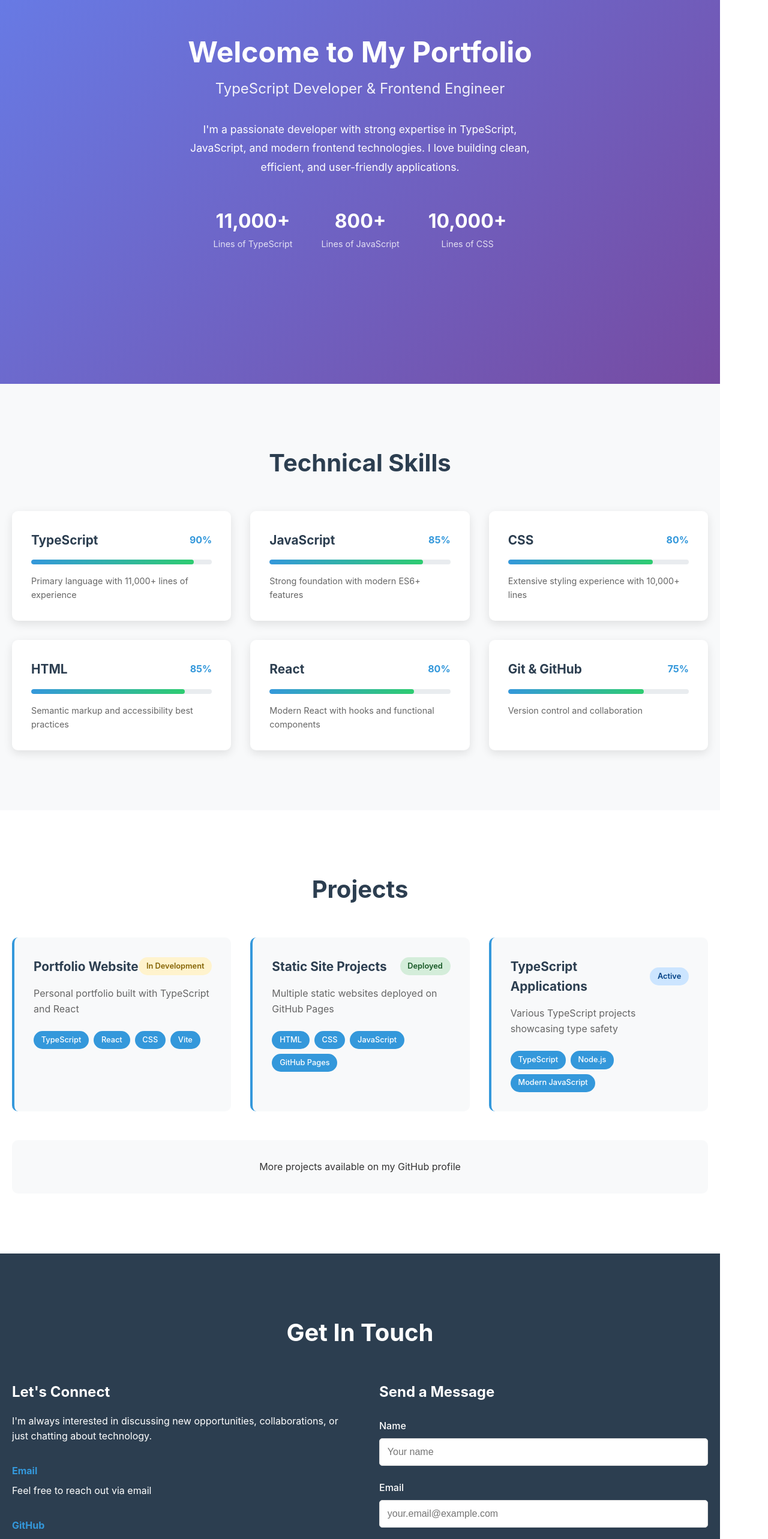
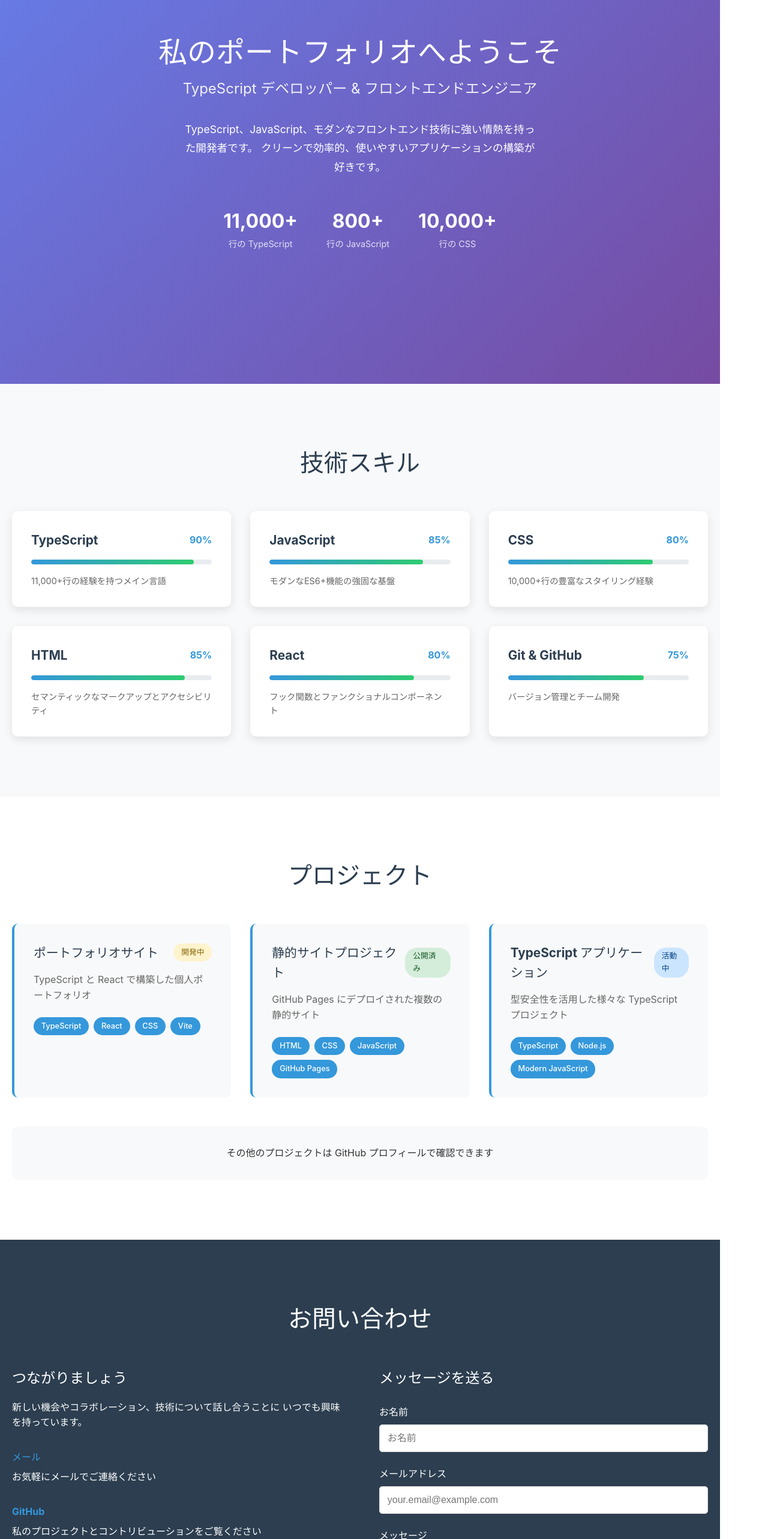
Before and after one commit to jobjohn/my-portfolio-page, a React (Vite) app: page / in a window 1280 px wide. Shown: the part 160-2726 px from the top of the page at 60% size. Built offline with nearby package versions, Linux system fonts and the light colour scheme.

Commit message:
コンポーネント内のテキストを日本語に翻訳し、ユーザーインターフェースのローカライズを行いました。具体的には、ホーム、プロジェクト、スキル、連絡先セクションのタイトルや説明文を日本語に変更しました。

```diff
--- a/src/components/Contact.tsx
+++ b/src/components/Contact.tsx
@@ -4,44 +4,44 @@ const Contact: React.FC = () => {
   return (
     <section id="contact" className="contact-section">
       <div className="container">
-        <h2 className="section-title">Get In Touch</h2>
+        <h2 className="section-title">お問い合わせ</h2>
         <div className="contact-content">
           <div className="contact-info">
-            <h3>Let's Connect</h3>
+            <h3>つながりましょう</h3>
             <p>
-              I'm always interested in discussing new opportunities,
-              collaborations, or just chatting about technology.
+              新しい機会やコラボレーション、技術について話し合うことに
+              いつでも興味を持っています。
             </p>
             <div className="contact-methods">
               <div className="contact-method">
-                <h4>Email</h4>
-                <p>Feel free to reach out via email</p>
+                <h4>メール</h4>
+                <p>お気軽にメールでご連絡ください</p>
               </div>
               <div className="contact-method">
                 <h4>GitHub</h4>
-                <p>Check out my projects and contributions</p>
+                <p>私のプロジェクトとコントリビューションをご覧ください</p>
               </div>
               <div className="contact-method">
                 <h4>LinkedIn</h4>
-                <p>Connect with me professionally</p>
+                <p>プロフェッショナルなネットワークでつながりましょう</p>
               </div>
             </div>
           </div>
           <div className="contact-form">
-            <h3>Send a Message</h3>
+            <h3>メッセージを送る</h3>
             <form className="contact-form-container">
               <div className="form-group">
-                <label htmlFor="name">Name</label>
+                <label htmlFor="name">お名前</label>
                 <input
                   type="text"
                   id="name"
                   name="name"
                   required
-                  placeholder="Your name"
+                  placeholder="お名前"
                 />
               </div>
               <div className="form-group">
-                <label htmlFor="email">Email</label>
+                <label htmlFor="email">メールアドレス</label>
                 <input
                   type="email"
                   id="email"
@@ -51,17 +51,17 @@ const Contact: React.FC = () => {
                 />
               </div>
               <div className="form-group">
-                <label htmlFor="message">Message</label>
+                <label htmlFor="message">メッセージ</label>
                 <textarea
                   id="message"
                   name="message"
                   rows={5}
                   required
-                  placeholder="Your message here..."
+                  placeholder="メッセージをここに入力してください..."
                 ></textarea>
               </div>
               <button type="submit" className="submit-btn">
-                Send Message
+                メッセージを送信
               </button>
             </form>
           </div>
--- a/src/components/Home.tsx
+++ b/src/components/Home.tsx
@@ -5,24 +5,24 @@ const Home: React.FC = () => {
     <section id="home" className="home-section">
       <div className="container">
         <div className="home-content">
-          <h1 className="home-title">Welcome to My Portfolio</h1>
-          <p className="home-subtitle">TypeScript Developer & Frontend Engineer</p>
+          <h1 className="home-title">私のポートフォリオへようこそ</h1>
+          <p className="home-subtitle">TypeScript デベロッパー & フロントエンドエンジニア</p>
           <p className="home-description">
-            I'm a passionate developer with strong expertise in TypeScript, JavaScript, and modern frontend technologies.
-            I love building clean, efficient, and user-friendly applications.
+            TypeScript、JavaScript、モダンなフロントエンド技術に強い情熱を持った開発者です。
+            クリーンで効率的、使いやすいアプリケーションの構築が好きです。
           </p>
           <div className="home-stats">
             <div className="stat">
               <span className="stat-number">11,000+</span>
-              <span className="stat-label">Lines of TypeScript</span>
+              <span className="stat-label">行の TypeScript</span>
             </div>
             <div className="stat">
               <span className="stat-number">800+</span>
-              <span className="stat-label">Lines of JavaScript</span>
+              <span className="stat-label">行の JavaScript</span>
             </div>
             <div className="stat">
               <span className="stat-number">10,000+</span>
-              <span className="stat-label">Lines of CSS</span>
+              <span className="stat-label">行の CSS</span>
             </div>
           </div>
         </div>
--- a/src/components/Projects.tsx
+++ b/src/components/Projects.tsx
@@ -3,35 +3,35 @@ import React from 'react';
 const Projects: React.FC = () => {
   const projects = [
     {
-      title: 'Portfolio Website',
-      description: 'Personal portfolio built with TypeScript and React',
+      title: 'ポートフォリオサイト',
+      description: 'TypeScript と React で構築した個人ポートフォリオ',
       technologies: ['TypeScript', 'React', 'CSS', 'Vite'],
-      status: 'In Development'
+      status: '開発中'
     },
     {
-      title: 'Static Site Projects',
-      description: 'Multiple static websites deployed on GitHub Pages',
+      title: '静的サイトプロジェクト',
+      description: 'GitHub Pages にデプロイされた複数の静的サイト',
       technologies: ['HTML', 'CSS', 'JavaScript', 'GitHub Pages'],
-      status: 'Deployed'
+      status: '公開済み'
     },
     {
-      title: 'TypeScript Applications',
-      description: 'Various TypeScript projects showcasing type safety',
+      title: 'TypeScript アプリケーション',
+      description: '型安全性を活用した様々な TypeScript プロジェクト',
       technologies: ['TypeScript', 'Node.js', 'Modern JavaScript'],
-      status: 'Active'
+      status: '活動中'
     }
   ];
 
   return (
     <section id="projects" className="projects-section">
       <div className="container">
-        <h2 className="section-title">Projects</h2>
+        <h2 className="section-title">プロジェクト</h2>
         <div className="projects-grid">
           {projects.map((project, index) => (
             <div key={index} className="project-card">
               <div className="project-header">
                 <h3 className="project-title">{project.title}</h3>
-                <span className={`project-status status-${project.status.toLowerCase().replace(' ', '-')}`}>
+                <span className={`project-status status-${project.status === '開発中' ? 'in-development' : project.status === '公開済み' ? 'deployed' : 'active'}`}>
                   {project.status}
                 </span>
               </div>
@@ -45,7 +45,7 @@ const Projects: React.FC = () => {
           ))}
         </div>
         <div className="github-link">
-          <p>More projects available on my GitHub profile</p>
+          <p>その他のプロジェクトは GitHub プロフィールで確認できます</p>
         </div>
       </div>
     </section>
--- a/src/components/Skills.tsx
+++ b/src/components/Skills.tsx
@@ -5,39 +5,39 @@ const Skills: React.FC = () => {
     {
       name: 'TypeScript',
       level: 90,
-      description: 'Primary language with 11,000+ lines of experience'
+      description: '11,000+行の経験を持つメイン言語'
     },
     {
       name: 'JavaScript',
       level: 85,
-      description: 'Strong foundation with modern ES6+ features'
+      description: 'モダンなES6+機能の強固な基盤'
     },
     {
       name: 'CSS',
       level: 80,
-      description: 'Extensive styling experience with 10,000+ lines'
+      description: '10,000+行の豊富なスタイリング経験'
     },
     {
       name: 'HTML',
       level: 85,
-      description: 'Semantic markup and accessibility best practices'
+      description: 'セマンティックなマークアップとアクセシビリティ'
     },
     {
       name: 'React',
       level: 80,
-      description: 'Modern React with hooks and functional components'
+      description: 'フック関数とファンクショナルコンポーネント'
     },
     {
       name: 'Git & GitHub',
       level: 75,
-      description: 'Version control and collaboration'
+      description: 'バージョン管理とチーム開発'
     }
   ];
 
   return (
     <section id="skills" className="skills-section">
       <div className="container">
-        <h2 className="section-title">Technical Skills</h2>
+        <h2 className="section-title">技術スキル</h2>
         <div className="skills-grid">
           {skills.map((skill, index) => (
             <div key={index} className="skill-card">
```
